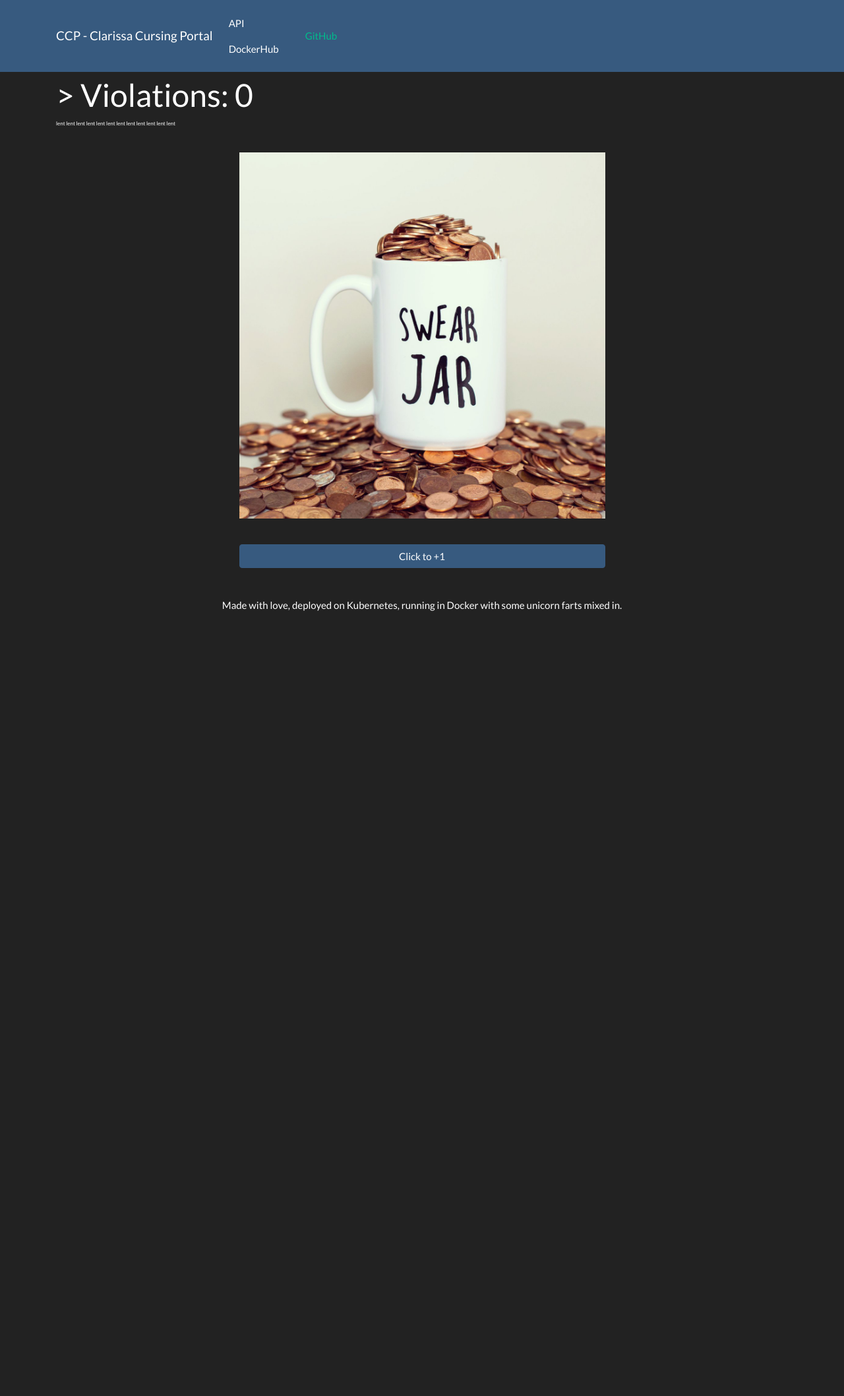
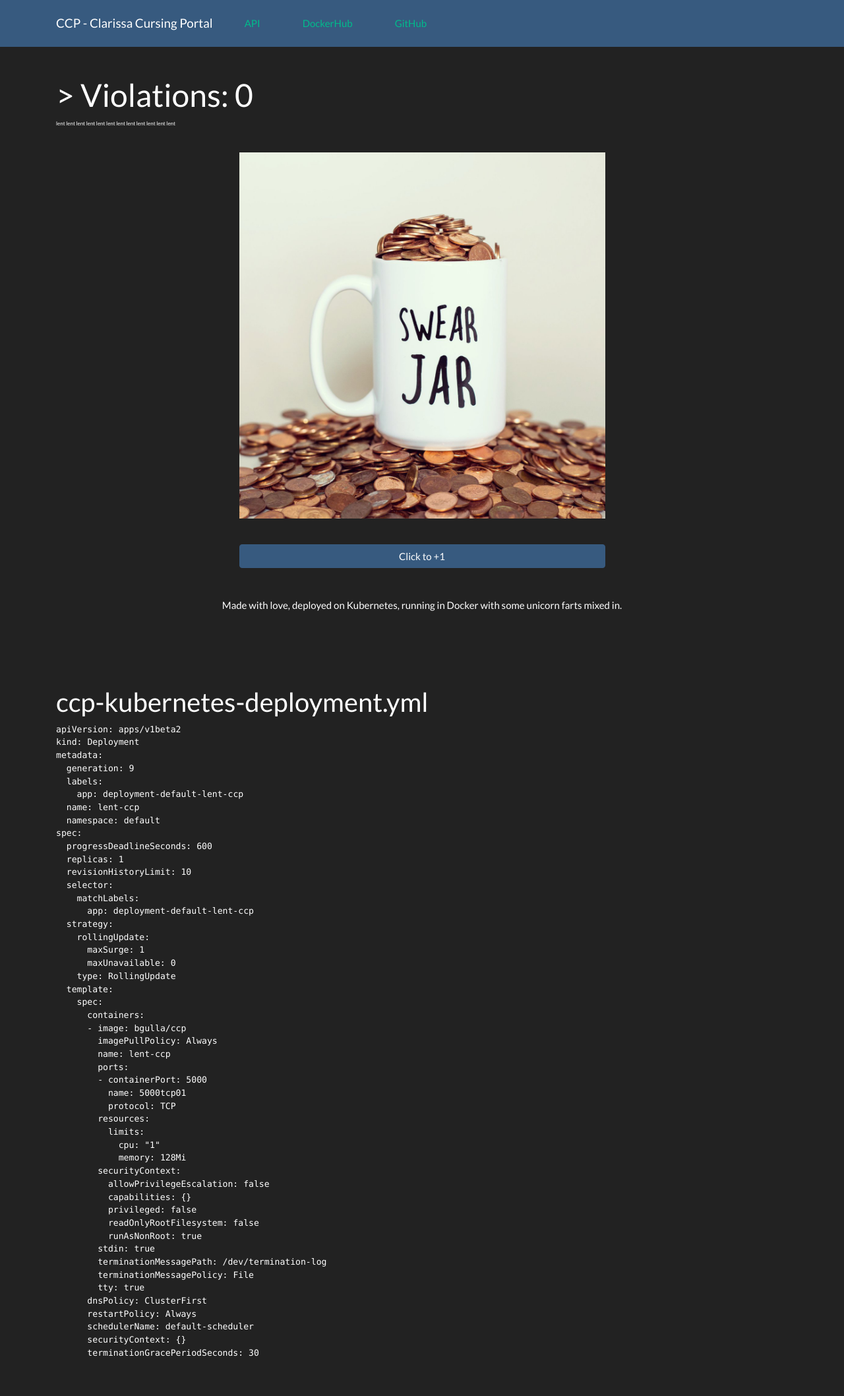
Before and after one commit to bgulla/ccp, a Flask app: page / in a window 1280 px wide. Shown: the whole page at 66% size. Before the commit the page ends 926 px from the top, so only its background shows below. Run offline with Flask 2, Linux system fonts and the light colour scheme; data that the repository does not hold is empty; some libraries are stand-ins or nearby versions.

Commit message:
redoing doces

```diff
--- a/src/app.py
+++ b/src/app.py
@@ -8,6 +8,8 @@
 import os
 import socket
 from contextlib import closing
+
+os.environ["USER"] = "1001"
 
 app = Flask(__name__)
 app.secret_key = '027f4073-a5ae-4ec6-a7e2-d730435a5867'
--- a/src/templates/base.html
+++ b/src/templates/base.html
@@ -26,13 +26,8 @@
           <span class="navbar-toggler-icon"></span>
         </button>
         <div class="collapse navbar-collapse" id="navbarResponsive">
-          <ul class="navbar-nav">
-            <li class="nav-item">
-              <a class="nav-link" href="/api/v1" >API</a>
-                 <a class="nav-link" href="https://hub.docker.com/r/bgulla/ccp" >DockerHub</a>
-            </li>
-
-          </ul>
+            <a class="nav-link" href="/api/v1" >API</a>
+            <a class="nav-link" href="https://hub.docker.com/r/bgulla/ccp" >DockerHub</a>
 <a class="nav-link" href="https://github.com/bgulla/ccp" target="_blank">GitHub</a>
           <ul class="nav navbar-nav ml-auto">
             <li class="nav-item">
@@ -55,6 +50,9 @@
     <!--<script src="https://cdnjs.cloudflare.com/ajax/libs/popper.js/1.12.9/umd/popper.min.js"
     integrity="sha384-ApNbgh9B+Y1QKtv3Rn7W3mgPxhU9K/ScQsAP7hUibX39j7fakFPskvXusvfa0b4Q" crossorigin="anonymous"></script>-->
     <script src="/static/js/bootstrap.min.js"></script>
-
+<link rel="stylesheet"
+      href="//cdnjs.cloudflare.com/ajax/libs/highlight.js/9.15.6/styles/railscasts.min.css">
+<script src="//cdnjs.cloudflare.com/ajax/libs/highlight.js/9.15.6/highlight.min.js"></script>
+  <script>hljs.initHighlightingOnLoad();</script>
   </body>
 </html>
--- a/src/templates/index.html
+++ b/src/templates/index.html
@@ -1,7 +1,7 @@
 {% extends "base.html" %}
 
 {% block content %}
-    <h1>&gt; Violations: {{ current_count }}</h1>
+    <h1 style="margin-top:10%">&gt; Violations: {{ current_count }}</h1>
     <p style="margin-top:0px; font-size:8px;">lent lent lent lent lent lent lent lent lent lent lent lent</p>
     <br>
 
@@ -14,4 +14,56 @@
     Made with love, deployed on Kubernetes, running in Docker with some unicorn farts mixed in.
     </div>
 
+    <h2 style="margin-top:10%">ccp-kubernetes-deployment.yml</h2>
+    <pre ><code class="yaml">apiVersion: apps/v1beta2
+kind: Deployment
+metadata:
+  generation: 9
+  labels:
+    app: deployment-default-lent-ccp
+  name: lent-ccp
+  namespace: default
+spec:
+  progressDeadlineSeconds: 600
+  replicas: 1
+  revisionHistoryLimit: 10
+  selector:
+    matchLabels:
+      app: deployment-default-lent-ccp
+  strategy:
+    rollingUpdate:
+      maxSurge: 1
+      maxUnavailable: 0
+    type: RollingUpdate
+  template:
+    spec:
+      containers:
+      - image: bgulla/ccp
+        imagePullPolicy: Always
+        name: lent-ccp
+        ports:
+        - containerPort: 5000
+          name: 5000tcp01
+          protocol: TCP
+        resources:
+          limits:
+            cpu: "1"
+            memory: 128Mi
+        securityContext:
+          allowPrivilegeEscalation: false
+          capabilities: {}
+          privileged: false
+          readOnlyRootFilesystem: false
+          runAsNonRoot: true
+        stdin: true
+        terminationMessagePath: /dev/termination-log
+        terminationMessagePolicy: File
+        tty: true
+      dnsPolicy: ClusterFirst
+      restartPolicy: Always
+      schedulerName: default-scheduler
+      securityContext: {}
+      terminationGracePeriodSeconds: 30
+
+    </code></pre>
 {% endblock %}
```
Also changed, not shown: README.md, 1 other file.
